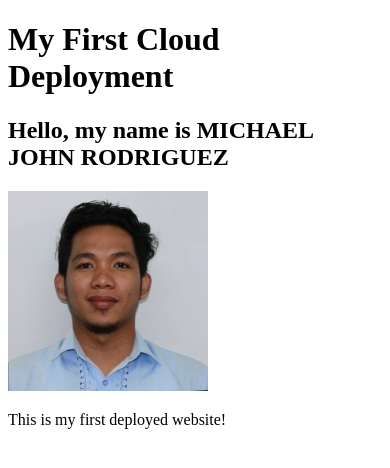
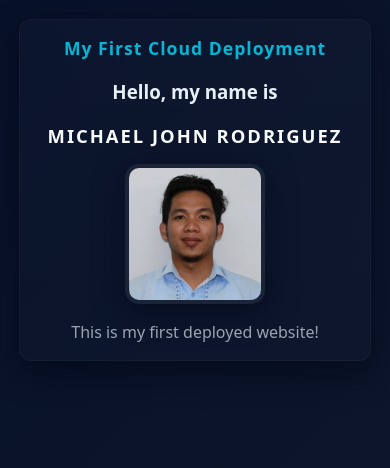
Before and after one commit to sp4rrow05/rodriguez-michael-john-first-cloud-deployment, a plain HTML site: page index.html in a window 390 px wide. Drawn offline with Linux system fonts and the light colour scheme.

Commit message:
Enhance index.html with responsive layout and styles
Added responsive design and styling to the HTML page.

```diff
--- a/index.html
+++ b/index.html
@@ -1,10 +1,44 @@
 <!DOCTYPE html>
 <html lang="en">
-    <body>
-        <h1>My First Cloud Deployment</h1>
-        <h2>Hello, my name is MICHAEL JOHN RODRIGUEZ</h2>
-        <img src="download.jfif" width="200"/>
+<head>
+    <meta charset="utf-8" />
+    <meta name="viewport" content="width=device-width, initial-scale=1" />
+    <title>My First Cloud Deployment</title>
+    <style>
+        :root {
+            --bg-start: #071129;
+            --bg-end: #0f172a;
+            --card: rgba(255,255,255,0.03);
+            --accent: #06b6d4;
+            --muted: #9aa4b2;
+        }
+        * { box-sizing: border-box; }
+        html,body { height:100%; margin:0; font-family: system-ui, -apple-system, "Segoe UI", Roboto, "Helvetica Neue", Arial; color:#e6eef6; background: linear-gradient(135deg,var(--bg-start),var(--bg-end)); }
+        .wrap { max-width:880px; margin:3rem auto; padding:2rem; background:linear-gradient(180deg, rgba(255,255,255,0.02), rgba(255,255,255,0.01)); border-radius:12px; box-shadow:0 12px 30px rgba(2,6,23,0.6); border:1px solid var(--card); text-align:center; }
+        h1 { margin:0 0 .5rem; color:var(--accent); font-weight:600; letter-spacing:1px; font-size:1.1rem; }
+        h2 { margin:0 0 1rem; font-size:1.6rem; text-transform:uppercase; letter-spacing:2px; color:#f8fafc; }
+        .avatar { width:200px; height:200px; object-fit:cover; border-radius:14px; display:block; margin:0 auto 1rem; border:4px solid rgba(255,255,255,0.06); box-shadow:0 8px 30px rgba(2,6,23,0.6); }
+        p { margin:0; color:var(--muted); font-size:1rem; line-height:1.5; }
+        .meta { margin-top:1rem; color:rgba(255,255,255,0.35); font-size:.85rem; }
+        @media (max-width:520px) {
+            .wrap { margin:1.2rem; padding:1rem; }
+            .avatar { width:140px; height:140px; }
+            h2 { font-size:1.15rem; }
+        }
+    </style>
+</head>
+<body>
+    <main class="wrap" role="main">
+        <header>
+            <h1>My First Cloud Deployment</h1>
+            <h3>Hello, my name is</h3>
+            <h2>MICHAEL JOHN RODRIGUEZ</h2>
+        </header>
+
+        <img src="download.jfif" alt="Photo of Michael John Rodriguez" class="avatar" />
+
         <p>This is my first deployed website!</p>
-    </body>
 
+    </main>
+</body>
 </html>
```
